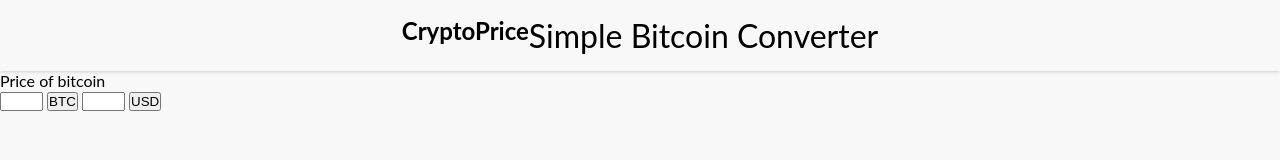
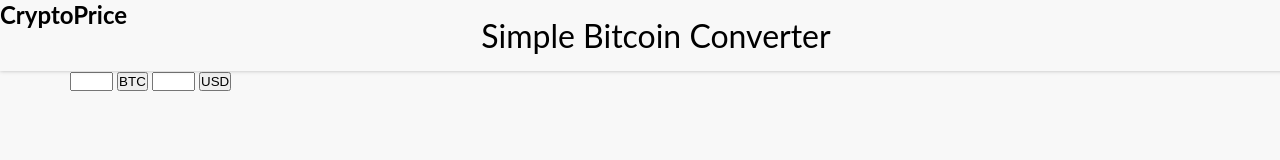
Before and after one commit to Paras-Sood/cryptoprice, a plain HTML site: page index.html in a window 1280 px wide. Drawn offline with Linux system fonts and the light colour scheme; no server answers.

Commit message:
Updated UI

```diff
--- a/index.html
+++ b/index.html
@@ -9,14 +9,17 @@
     <link href="./style.css" rel=stylesheet>
 </head>
 <body>
-    <header>
-        <h2 class="h2-s">CryptoPrice</h2>
-        <h1 class='h1-s'>Simple Bitcoin Converter</h1>
+    <header style="position: fixed; top: 0;">
+        <h2 class="h2-s" style="position: absolute;left: 0; top: 0;">CryptoPrice</h2>
+        <div style="width: 100%;margin: auto;">
+            <h1 class='h1-s' style="margin: auto;">Simple Bitcoin Converter</h1>
+        </div>
     </header>
-    <p>Price of bitcoin</p>
-    <input class="num" id="invField1" style="font-weight: 300; width: 39px;">
-    <button class="coin-select" id="unitABut" onclick="showUnitField(unitAField)" style="cursor: default" tabindex="-1"><span class="Prefix" id="prefixField" style="display: none; transition: none 0s ease 0s; visibility: hidden;"></span><span id="unitASym">BTC</span><span class="Arrow"></span></button>
-    <input class="display" id="invField2" style="font-weight: 300; width: 39px;">
-    <button class="currency-select" id="curBut" onclick="showUnitBField()" tabindex="-1"><span id="unitBSym">USD</span><span class="Arrow"></span></button>
+    <div style="margin: 70px;">
+        <input class="num" id="invField1" style="font-weight: 300; width: 39px;">
+        <button class="coin-select" id="unitABut" onclick="showUnitField(unitAField)" style="cursor: default" tabindex="-1"><span class="Prefix" id="prefixField" style="display: none; transition: none 0s ease 0s; visibility: hidden;"></span><span id="unitASym">BTC</span><span class="Arrow"></span></button>
+        <input class="display" id="invField2" style="font-weight: 300; width: 39px;">
+        <button class="currency-select" id="curBut" onclick="showUnitBField()" tabindex="-1"><span id="unitBSym">USD</span><span class="Arrow"></span></button>
+    </div>
 </body>
 </html>
--- a/style.css
+++ b/style.css
@@ -12,17 +12,12 @@ body{
 header{
    box-shadow: 0 0 0.25em 0 rgb(0 0 0 / 25%);
    font-size: 1rem;
+   text-align: center;
    padding: 1em;
-   text-align: center;
-   display: flex;
-   justify-content: center;
+   width: 100%;
 }
 
 .h1-s{
     font-weight: 400;
     align-self: center;
 }
-
-h2-s{
-
-}
```
